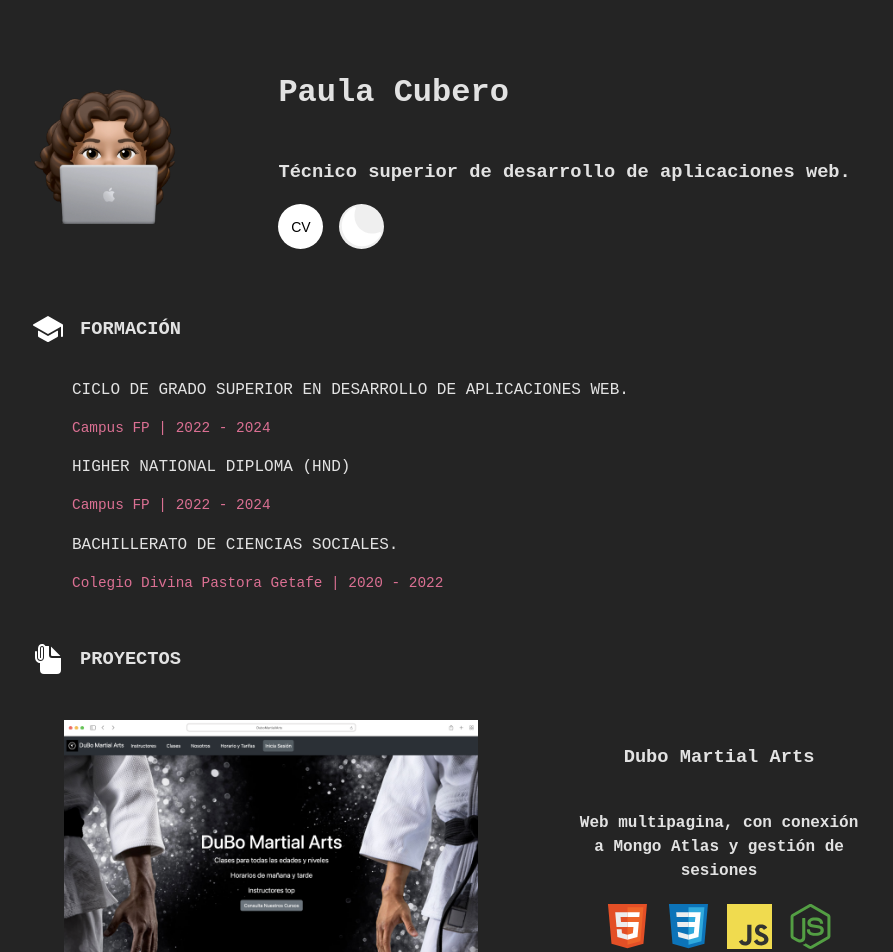
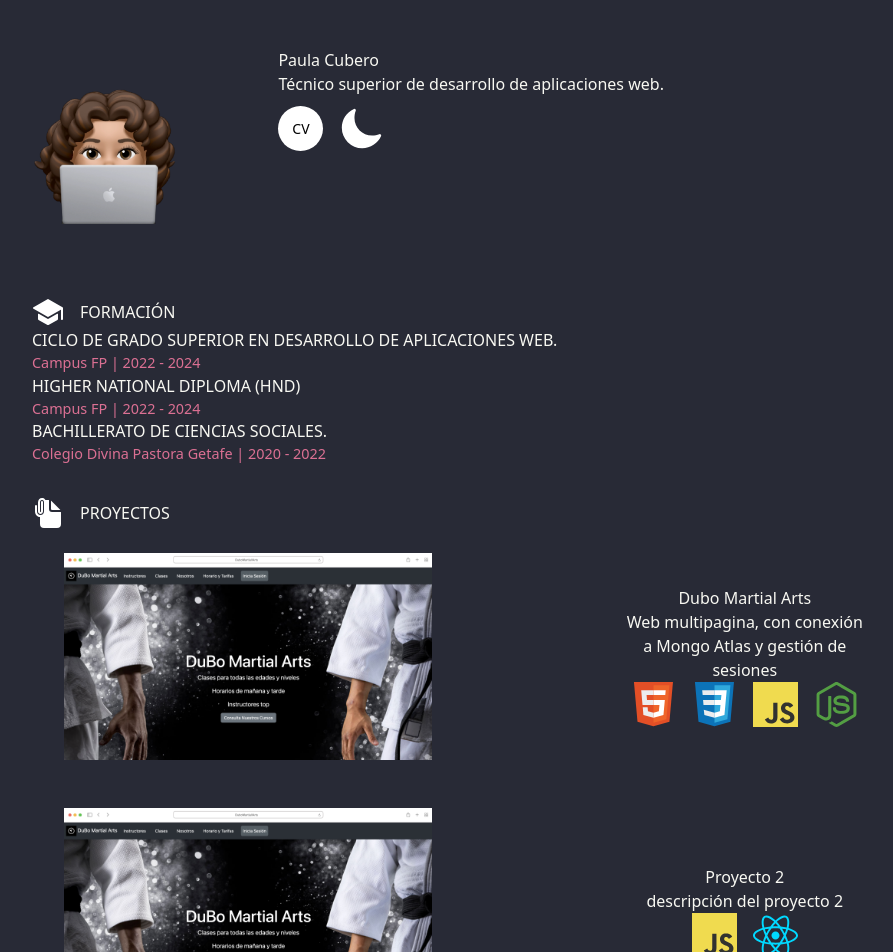
Before and after one commit to paulacubero/react-portfolio, a React (Vite) app: page / in a window 1280 px wide. Shown: the top 952 px of the page, without its empty margins (176-1069 px from the left). Built offline with nearby package versions, Linux system fonts and the light colour scheme.

Commit message:
Update styles and dependencies

```diff
--- a/index.html
+++ b/index.html
@@ -1,5 +1,5 @@
 <!DOCTYPE html>
-<html lang="en">
+<html lang="en" data-theme="dracula">
 	<head>
 		<meta charset="UTF-8" />
 		<link
--- a/package.json
+++ b/package.json
@@ -18,6 +18,7 @@
     "@types/react-dom": "^18.2.17",
     "@vitejs/plugin-react-swc": "^3.5.0",
     "autoprefixer": "^10.4.17",
+    "daisyui": "^4.6.0",
     "eslint": "^8.55.0",
     "eslint-plugin-react": "^7.33.2",
     "eslint-plugin-react-hooks": "^4.6.0",
--- a/src/App.jsx
+++ b/src/App.jsx
@@ -2,13 +2,13 @@ import { Card } from './components/card/card.jsx';
 import { CVHeader } from './components/cv-header/cv-header.jsx';
 import { Formation } from './components/formation/formation.jsx';
 import { Skills } from './components/skills/skills.jsx';
-import style from './style.module.css';
+import './style.css';
 import { Projects } from './components/projects/projects.jsx';
 import { Contact } from './components/contact/contact.jsx';
 
 function App() {
 	return (
-		<div className={style.main}>
+		<div className={'main'}>
 			<CVHeader />
 			<Card title={'FORMACIÓN'}>
 				<Formation />
--- a/src/components/card/card.jsx
+++ b/src/components/card/card.jsx
@@ -1,17 +1,6 @@
 import style from './style.module.css';
-import FormationLogo from '../../assets/formation.svg';
-import SkillsLogo from '../../assets/skills.svg';
-import ProjectsLogo from '../../assets/projects.svg';
-import ContactLogo from '../../assets/contacto.svg';
-
+import { icons } from '../../consts';
 export function Card({ title, children }) {
-	const icons = {
-		['FORMACIÓN']: FormationLogo,
-		['HABILIDADES']: SkillsLogo,
-		['PROYECTOS']: ProjectsLogo,
-		['CONTACTO']: ContactLogo,
-	};
-
 	return (
 		<div className={style.cardWrapper}>
 			<div className={style.cardTitle}>
--- a/src/components/contact/contact.jsx
+++ b/src/components/contact/contact.jsx
@@ -1,13 +1,9 @@
 import React from 'react';
 import style from './style.module.css';
 import { IconoGitHub, IconoLinkedin, IconoGmail } from '../logo/logo.jsx';
+import { enviarCorreo } from '../../services/enviarCorreo';
 
 export function Contact() {
-	const enviarCorreo = () => {
-		window.location.href =
-			'mailto:paulacubero.e@gmail.com?subject=Asunto del correo&body=Cuerpo del correo';
-	};
-
 	return (
 		<div className={style.formationWrapper}>
 			<div className={style.mainFormationWrapper}>
--- a/src/components/projects/projects.jsx
+++ b/src/components/projects/projects.jsx
@@ -1,4 +1,4 @@
-import style from './style.module.css';
+import './style.css';
 import { IconoHtml } from '../logo/logo.jsx';
 import { IconoCss } from '../logo/logo.jsx';
 import { IconoJavascript } from '../logo/logo.jsx';
@@ -7,24 +7,24 @@ import { Icononode } from '../logo/logo.jsx';
 
 export function Projects() {
 	return (
-		<div className={style.formationWrapper}>
-			<div className={style.mainFormationWrapper}>
-				<div className={style.project}>
-					<div className={style.imgProjectWrapper}>
+		<div className={'formationWrapper'}>
+			<div className={'mainFormationWrapper'}>
+				<div className={'project'}>
+					<div className={'imgProjectWrapper'}>
 						<a href=''>
 							<img
-								className={style.imgProject}
+								className={'imgProject'}
 								src='src/assets/img/duboMartial.webp'
 								alt='img de prueba'
 							/>
 						</a>
 					</div>
-					<div className={style.infoProject}>
-						<h3 className={style.textProjects}>Dubo Martial Arts</h3>
-						<h4 className={style.textProjects}>
+					<div className={'infoProject'}>
+						<h3 className={'textProjects'}>Dubo Martial Arts</h3>
+						<h4 className={'textProjects'}>
 							Web multipagina, con conexión a Mongo Atlas y gestión de sesiones
 						</h4>
-						<div className={style.iconosProjects}>
+						<div className={'iconosProjects'}>
 							<IconoHtml />
 							<IconoCss />
 							<IconoJavascript />
@@ -33,18 +33,18 @@ export function Projects() {
 					</div>
 				</div>
 
-				<div className={style.project}>
-					<div className={style.imgProjectWrapper}>
+				<div className={'project'}>
+					<div className={'imgProjectWrapper'}>
 						<img
-							className={style.imgProject}
+							className={'imgProject'}
 							src='src/assets/img/duboMartial.webp'
 							alt='img de prueba'
 						/>
 					</div>
-					<div className={style.infoProject}>
-						<h3 className={style.textProjects}>Proyecto 2</h3>
-						<h4 className={style.textProjects}>descripción del proyecto 2</h4>
-						<div className={style.iconosProjects}>
+					<div className={'infoProject'}>
+						<h3 className={'textProjects'}>Proyecto 2</h3>
+						<h4 className={'textProjects'}>descripción del proyecto 2</h4>
+						<div className={'iconosProjects'}>
 							<IconoJavascript />
 							<IconoReact />
 						</div>
--- a/src/components/projects/style.module.css
+++ b/src/components/projects/style.css
@@ -36,3 +36,7 @@
 	width: 100%;
 	height: 100%;
 }
+
+.color {
+	color: #f59e0b;
+}
--- /dev/null
+++ b/src/consts.js
@@ -0,0 +1,10 @@
+import FormationLogo from './assets/formation.svg';
+import SkillsLogo from './assets/skills.svg';
+import ProjectsLogo from './assets/projects.svg';
+import ContactLogo from './assets/contacto.svg';
+export const icons = {
+	['FORMACIÓN']: FormationLogo,
+	['HABILIDADES']: SkillsLogo,
+	['PROYECTOS']: ProjectsLogo,
+	['CONTACTO']: ContactLogo,
+};
--- a/src/index.css
+++ b/src/index.css
@@ -1,21 +1,6 @@
-/* @tailwind base;
+@tailwind base;
 @tailwind components;
-@tailwind utilities; */
-
-:root {
-	font-family: 'Roboto Mono', monospace;
-	line-height: 1.5;
-	font-weight: 400;
-
-	color-scheme: light dark;
-	color: rgba(255, 255, 255, 0.87);
-	background-color: #242424;
-
-	font-synthesis: none;
-	text-rendering: optimizeLegibility;
-	-webkit-font-smoothing: antialiased;
-	-moz-osx-font-smoothing: grayscale;
-}
+@tailwind utilities;
 
 body {
 	top: 0;
--- /dev/null
+++ b/src/services/enviarCorreo.js
@@ -0,0 +1,4 @@
+export const enviarCorreo = () => {
+	window.location.href =
+		'mailto:paulacubero.e@gmail.com?subject=Asunto del correo&body=Cuerpo del correo';
+};
--- a/tailwind.config.js
+++ b/tailwind.config.js
@@ -4,5 +4,8 @@ export default {
 	theme: {
 		extend: {},
 	},
-	plugins: [],
+	plugins: [require('daisyui')],
+	daisyui: {
+		themes: true,
+	},
 };
```
Also changed, not shown: src/style.css (renamed from src/style.module.css), 1 other file (tests, documents, lock files or other folders).
